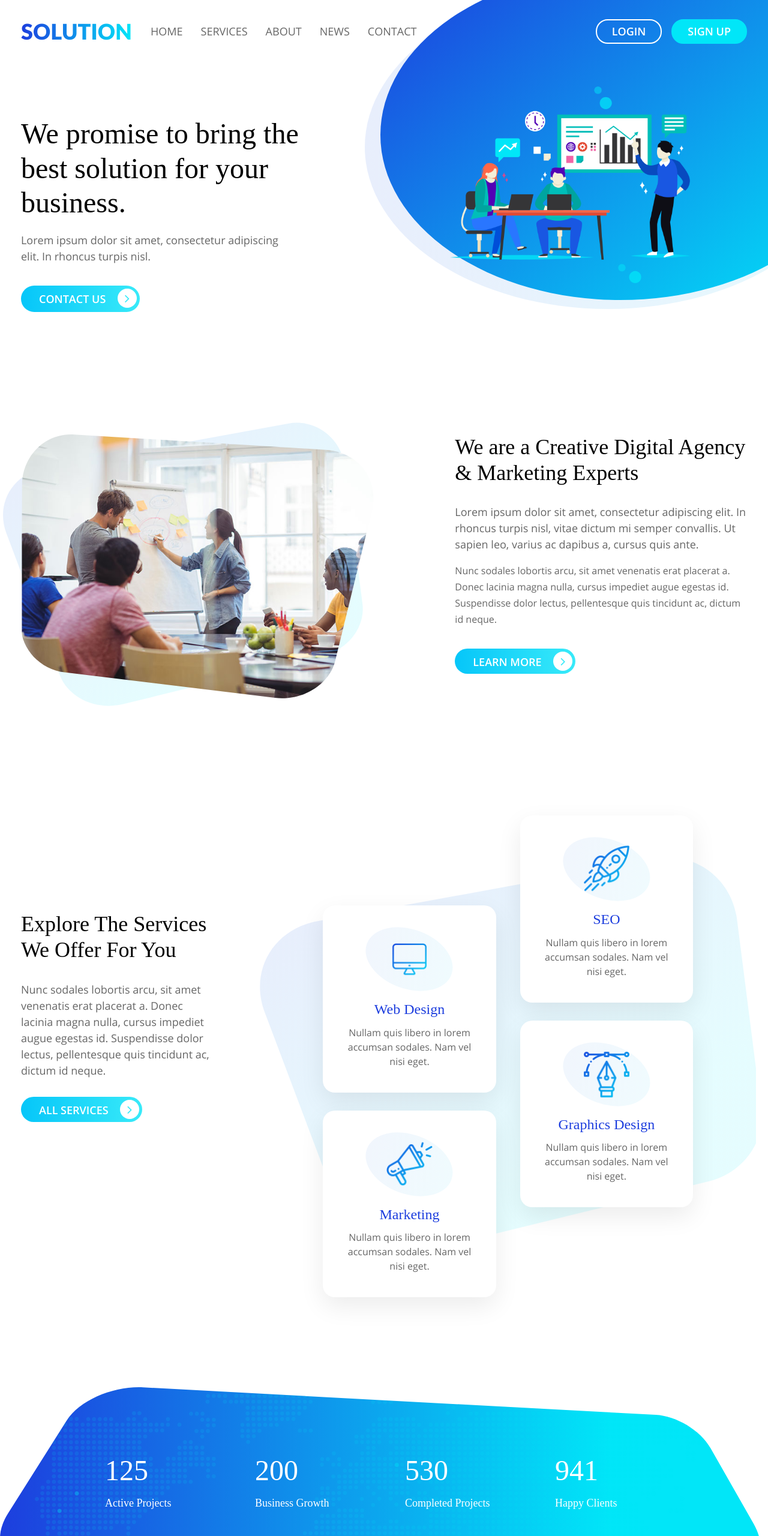
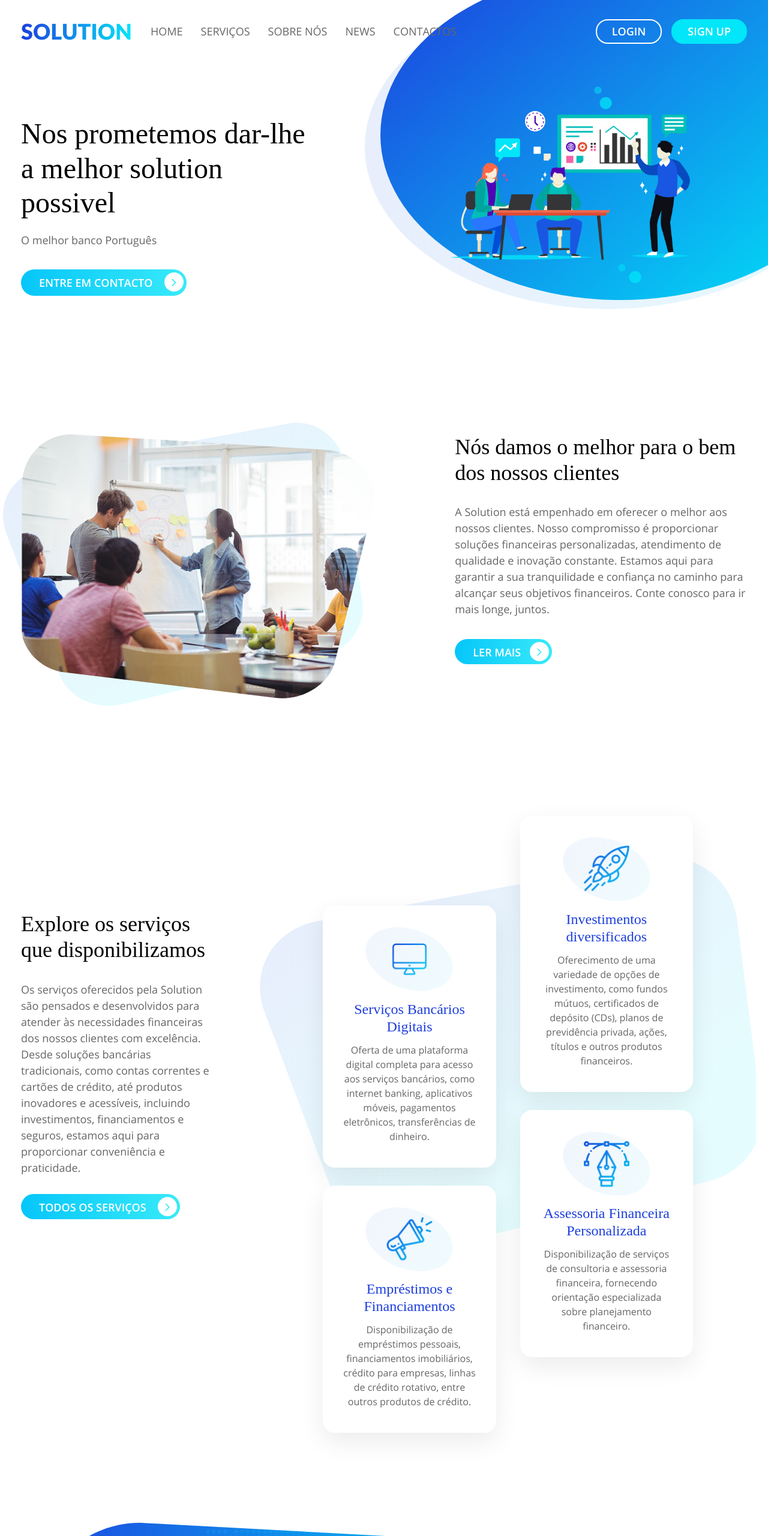
Before and after one commit to rodrigompf/Banco, a plain HTML site: page projetofinal_pi/index.html in a window 1280 px wide. Shown: the top 2560 px of the page at 60% size. Drawn offline with Linux system fonts and the light colour scheme; a web font is replaced by a local one.

Commit message:
site main

```diff
--- a/projetofinal_pi/index.html
+++ b/projetofinal_pi/index.html
@@ -30,10 +30,10 @@
         <div id="my-nav" class="collapse navbar-collapse">
             <ul class="navbar-nav mr-auto">
                 <li class="nav-item"><a class="nav-link" href="#">Home</a></li>
-                <li class="nav-item"><a class="nav-link" href="#services">Services</a></li>
-                <li class="nav-item"><a class="nav-link" href="#about">About</a></li>
+                <li class="nav-item"><a class="nav-link" href="#services">Serviços</a></li>
+                <li class="nav-item"><a class="nav-link" href="#about">Sobre nós</a></li>
                 <li class="nav-item"><a class="nav-link" href="#news">News</a></li>
-                <li class="nav-item"><a class="nav-link" href="#contact">Contact</a></li>
+                <li class="nav-item"><a class="nav-link" href="#contact">Contactos</a></li>
             </ul>
             <form class="form-inline my-2 my-lg-0">
                 <a href="#" class="btn btn-outline-dark my-2 my-sm-0 mr-3 text-uppercase">login</a> <a href="#"
@@ -47,11 +47,11 @@
     <div class="container">
         <div class="row">
             <div class="col-md-6">
-                <h1> We promise to bring
-                    the best <span>solution</span> for
-                    your business. </h1>
-                <p> Lorem ipsum dolor sit amet, consectetur adipiscing elit. In rhoncus turpis nisl. </p>
-                <a href="#">Contact Us <i class="fa fa-angle-right" aria-hidden="true"></i></a></div>
+                <h1> Nos prometemos
+                    dar-lhe a melhor <span>solution</span> possivel
+                     </h1>
+                <p> O melhor banco Português </p>
+                <a href="#">Entre em Contacto <i class="fa fa-angle-right" aria-hidden="true"></i></a></div>
             <div class="col-md-6">
                 <div class="card"><img class="card-img-top img-fluid" src="images/banner-img.png" alt=""></div>
             </div>
@@ -90,17 +90,14 @@
                 </div>
             </div>
             <div class="col-md-5">
-                <h2> We are a Creative Digital
-                    Agency & Marketing Experts </h2>
-                <p> Lorem ipsum dolor sit amet, consectetur adipiscing elit. In rhoncus turpis nisl, vitae dictum mi
-                    semper convallis. Ut sapien leo, varius ac dapibus a, cursus quis ante. </p>
+                <h2> Nós damos o melhor
+                    para o bem dos nossos clientes </h2>
+                <p>  A Solution está empenhado em oferecer o melhor aos nossos clientes. Nosso compromisso é proporcionar soluções financeiras personalizadas, atendimento de qualidade e inovação constante. Estamos aqui para garantir a sua tranquilidade e confiança no caminho para alcançar seus objetivos financeiros. Conte conosco para ir mais longe, juntos. </p>
                 <p>
-                    <small>Nunc sodales lobortis arcu, sit amet venenatis erat placerat a. Donec lacinia magna nulla,
-                        cursus impediet augue egestas id. Suspendisse dolor lectus, pellentesque quis tincidunt ac,
-                        dictum id neque.
+                    <small>
                     </small>
                 </p>
-                <a href="#">Learn More <i class="fa fa-angle-right" aria-hidden="true"></i></a></div>
+                <a href="#">Ler mais<i class="fa fa-angle-right" aria-hidden="true"></i></a></div>
         </div>
     </div>
 </div>
@@ -108,12 +105,10 @@
     <div class="container">
         <div class="row">
             <div class="col-lg-4">
-                <h2> Explore The Services<br/>
-                    We Offer For You </h2>
-                <p> Nunc sodales lobortis arcu, sit amet venenatis erat placerat a. Donec lacinia magna nulla, cursus
-                    impediet augue egestas id. Suspendisse dolor lectus, pellentesque quis tincidunt ac, dictum id
-                    neque. </p>
-                <a href="#">All Services <i class="fa fa-angle-right" aria-hidden="true"></i></a></div>
+                <h2> Explore os serviços<br/>
+                    que disponibilizamos</h2>
+                <p> Os serviços oferecidos pela Solution são pensados e desenvolvidos para atender às necessidades financeiras dos nossos clientes com excelência. Desde soluções bancárias tradicionais, como contas correntes e cartões de crédito, até produtos inovadores e acessíveis, incluindo investimentos, financiamentos e seguros, estamos aqui para proporcionar conveniência e praticidade. </p>
+                <a href="#">Todos os serviços <i class="fa fa-angle-right" aria-hidden="true"></i></a></div>
             <div class="col-lg-8">
                 <svg id="bg-services"
                      width="100%"
@@ -132,17 +127,17 @@
                         <div class="card text-center">
                             <div class="oval"><img class="card-img-top" src="images/web-design.png" alt=""></div>
                             <div class="card-body">
-                                <h3 class="card-title">Web Design</h3>
-                                <p class="card-text">Nullam quis libero in lorem accumsan sodales. Nam vel nisi
-                                    eget.</p>
+                                <h3 class="card-title">Serviços Bancários Digitais </h3>
+                                <p class="card-text">Oferta de uma plataforma digital completa para acesso aos serviços bancários, como internet banking, aplicativos móveis, pagamentos eletrônicos, transferências de dinheiro.
+                                    </p>
                             </div>
                         </div>
                         <div class="card text-center">
                             <div class="oval"><img class="card-img-top" src="images/marketing.png" alt=""></div>
                             <div class="card-body">
-                                <h3 class="card-title">Marketing</h3>
-                                <p class="card-text">Nullam quis libero in lorem accumsan sodales. Nam vel nisi
-                                    eget.</p>
+                                <h3 class="card-title">Empréstimos e Financiamentos </h3>
+                                <p class="card-text">Disponibilização de empréstimos pessoais, financiamentos imobiliários, crédito para empresas, linhas de crédito rotativo, entre outros produtos de crédito.
+                                    </p>
                             </div>
                         </div>
                     </div>
@@ -150,17 +145,16 @@
                         <div class="card text-center">
                             <div class="oval"><img class="card-img-top" src="images/seo.png" alt=""></div>
                             <div class="card-body">
-                                <h3 class="card-title">SEO</h3>
-                                <p class="card-text">Nullam quis libero in lorem accumsan sodales. Nam vel nisi
-                                    eget.</p>
+                                <h3 class="card-title">Investimentos diversificados </h3>
+                                <p class="card-text">Oferecimento de uma variedade de opções de investimento, como fundos mútuos, certificados de depósito (CDs), planos de previdência privada, ações, títulos e outros produtos financeiros.
+                                    </p>
                             </div>
                         </div>
                         <div class="card text-center">
                             <div class="oval"><img class="card-img-top" src="images/graphics-design.png" alt=""></div>
                             <div class="card-body">
-                                <h3 class="card-title">Graphics Design</h3>
-                                <p class="card-text">Nullam quis libero in lorem accumsan sodales. Nam vel nisi
-                                    eget.</p>
+                                <h3 class="card-title">Assessoria Financeira Personalizada</h3>
+                                <p class="card-text">Disponibilização de serviços de consultoria e assessoria financeira, fornecendo orientação especializada sobre planejamento financeiro.</p>
                             </div>
                         </div>
                     </div>
@@ -203,7 +197,7 @@
                 <div class="card">
                     <div class="card-body">
                         <h5 class="card-title">125</h5>
-                        <p class="card-text">Active Projects</p>
+                        <p class="card-text">Colaboradores</p>
                     </div>
                 </div>
             </div>
@@ -211,7 +205,7 @@
                 <div class="card">
                     <div class="card-body">
                         <h5 class="card-title">200</h5>
-                        <p class="card-text">Business Growth</p>
+                        <p class="card-text">investidores</p>
                     </div>
                 </div>
             </div>
@@ -219,7 +213,7 @@
                 <div class="card">
                     <div class="card-body">
                         <h5 class="card-title">530</h5>
-                        <p class="card-text">Completed Projects</p>
+                        <p class="card-text">projetos</p>
                     </div>
                 </div>
             </div>
@@ -227,7 +221,7 @@
                 <div class="card">
                     <div class="card-body">
                         <h5 class="card-title">941</h5>
-                        <p class="card-text">Happy Clients</p>
+                        <p class="card-text">Clientes</p>
                     </div>
                 </div>
             </div>
@@ -236,29 +230,27 @@
 </div>
 <div class="container-fluid gtco-testimonials">
     <div class="container">
-        <h2>What our customers say about us.</h2>
+        <h2>O que dizem os nossos clientes.</h2>
         <div class="owl-carousel owl-carousel1 owl-theme">
             <div>
                 <div class="card text-center"><img class="card-img-top" src="images/customer1.jpg" alt="">
                     <div class="card-body">
-                        <h5>Lisa Gally <br/>
-                            <span> Project Manager </span></h5>
-                        <p class="card-text">“ Nam libero tempore, cum soluta nobis est eligendi optio cumque nihil
-                            impedit quo minus id quod maxime placeat ” </p>
+                        <h5>Joana Silva <br/>
+                            <span> Cliente  </span></h5>
+                        <p class="card-text">“ A Solution  foi fundamental na realização dos meus sonhos. Com a orientação dos seus consultores financeiros, pude investir de forma inteligente e alcançar minhas metas financeiras mais rapidamente. Além disso, a praticidade do aplicativo móvel facilitou muito a gestão das minhas finanças. Estou muito satisfeita com a excelência no atendimento e na variedade de produtos oferecidos." </p>
                     </div>
                 </div>
             </div>
             <div>
                 <div class="card text-center"><img class="card-img-top" src="images/customer2.jpg" alt="">
                     <div class="card-body">
-                        <h5>Missy Limana<br/>
-                            <span> Project Manager </span></h5>
-                        <p class="card-text">“ Nam libero tempore, cum soluta nobis est eligendi optio cumque nihil
-                            impedit quo minus id quod maxime placeat ” </p>
+                        <h5>Pedro Santos<br/>
+                            <span> Cliente </span></h5>
+                        <p class="card-text">"Desde que me tornei cliente da Solution, a minha vida financeira se tornou muito mais tranquila. Eles me ajudaram a conseguir um empréstimo para a compra do meu primeiro carro, com condições acessíveis e um processo descomplicado. A equipe foi extremamente prestativa e profissional durante todo o processo. Recomendo a todos!"</p>
                     </div>
                 </div>
             </div>
-            <div>
+           <!--<div>
                 <div class="card text-center"><img class="card-img-top" src="images/customer3.jpg" alt="">
                     <div class="card-body">
                         <h5>Aana Brown<br/>
@@ -276,7 +268,7 @@
                         <p class="card-text">“ Nam libero tempore, cum soluta nobis est eligendi optio cumque nihil
                             impedit quo minus id quod maxime placeat ” </p>
                     </div>
-                </div>
+                </div> -->
             </div>
         </div>
     </div>
@@ -287,49 +279,43 @@
             <div class="media col-md-6 col-lg-4">
                 <div class="oval mr-4"><img class="align-self-start" src="images/quality-results.png" alt=""></div>
                 <div class="media-body">
-                    <h5 class="mb-0">Quality Results</h5>
-                    Aliquam a nisl pulvinar, hendrerit arcu sed, dapibus velit. Duis ac quam id sapien vestibulum
-                    fermentum ac eu eros. Aliquam erat volutpat.
+                    <h5 class="mb-0">Resultados de qualidade </h5>
+                    Nosso compromisso é entregar resultados confiáveis e eficazes, superando expectativas.
                 </div>
             </div>
             <div class="media col-md-6 col-lg-4">
                 <div class="oval mr-4"><img class="align-self-start" src="images/analytics.png" alt=""></div>
                 <div class="media-body">
-                    <h5 class="mb-0">Analytics</h5>
-                    Aliquam a nisl pulvinar, hendrerit arcu sed, dapibus velit. Duis ac quam id sapien vestibulum
-                    fermentum ac eu eros. Aliquam erat volutpat.
+                    <h5 class="mb-0">Análises</h5>
+                    Oferecemos insights precisos e detalhados para embasar suas decisões estratégicas.
                 </div>
             </div>
             <div class="media col-md-6 col-lg-4">
                 <div class="oval mr-4"><img class="align-self-start" src="images/affordable-pricing.png" alt=""></div>
                 <div class="media-body">
-                    <h5 class="mb-0">Affordable Pricing</h5>
-                    Aliquam a nisl pulvinar, hendrerit arcu sed, dapibus velit. Duis ac quam id sapien vestibulum
-                    fermentum ac eu eros. Aliquam erat volutpat.
+                    <h5 class="mb-0">Preços Acessíveis</h5>
+                    Mantemos serviços competitivos e acessíveis para atender a diversas necessidades financeiras.
                 </div>
             </div>
             <div class="media col-md-6 col-lg-4">
                 <div class="oval mr-4"><img class="align-self-start" src="images/easy-to-use.png" alt=""></div>
                 <div class="media-body">
-                    <h5 class="mb-0">Easy To Use</h5>
-                    Aliquam a nisl pulvinar, hendrerit arcu sed, dapibus velit. Duis ac quam id sapien vestibulum
-                    fermentum ac eu eros. Aliquam erat volutpat.
+                    <h5 class="mb-0">Fácil de Usar</h5>
+                    Nossa plataforma intuitiva garante uma experiência bancária simples e conveniente.
                 </div>
             </div>
             <div class="media col-md-6 col-lg-4">
                 <div class="oval mr-4"><img class="align-self-start" src="images/free-support.png" alt=""></div>
                 <div class="media-body">
-                    <h5 class="mb-0">Free Support</h5>
-                    Aliquam a nisl pulvinar, hendrerit arcu sed, dapibus velit. Duis ac quam id sapien vestibulum
-                    fermentum ac eu eros. Aliquam erat volutpat.
+                    <h5 class="mb-0">Suporte Gratuito</h5>
+                    Estamos sempre disponíveis para oferecer suporte abrangente e gratuito aos nossos clientes.
                 </div>
             </div>
             <div class="media col-md-6 col-lg-4">
                 <div class="oval mr-4"><img class="align-self-start" src="images/effectively-increase.png" alt=""></div>
                 <div class="media-body">
-                    <h5 class="mb-0">Effectively Increase</h5>
-                    Aliquam a nisl pulvinar, hendrerit arcu sed, dapibus velit. Duis ac quam id sapien vestibulum
-                    fermentum ac eu eros. Aliquam erat volutpat.
+                    <h5 class="mb-0">Aumento Afetivo</h5>
+                    Buscamos construir laços emocionais, baseados em confiança e compromisso a longo prazo.
                 </div>
             </div>
         </div>
@@ -346,6 +332,7 @@
         </div>
     </div>
 </div>
+<!--
 <div class="container-fluid gtco-news" id="news">
     <div class="container">
         <h2>Latest News & Articles</h2>
@@ -418,30 +405,30 @@
             </div>
         </div>
     </div>
-</div>
+</div> -->
 <footer class="container-fluid" id="gtco-footer">
     <div class="container">
         <div class="row">
             <div class="col-lg-6" id="contact">
-                <h4> Contact Us </h4>
-                <input type="text" class="form-control" placeholder="Full Name">
-                <input type="email" class="form-control" placeholder="Email Address">
-                <textarea class="form-control" placeholder="Message"></textarea>
-                <a href="#" class="submit-button">READ MORE <i class="fa fa-angle-right" aria-hidden="true"></i></a>
+                <h4> Entre em contacto </h4>
+                <input type="text" class="form-control" placeholder="Nome completo">
+                <input type="email" class="form-control" placeholder="email">
+                <textarea class="form-control" placeholder="Menssagem"></textarea>
+                <a href="#" class="submit-button">ler mais <i class="fa fa-angle-right" aria-hidden="true"></i></a>
             </div>
             <div class="col-lg-6">
                 <div class="row">
                     <div class="col-6">
-                        <h4>Company</h4>
+                        <h4>Solution</h4>
                         <ul class="nav flex-column company-nav">
                             <li class="nav-item"><a class="nav-link" href="#">Home</a></li>
-                            <li class="nav-item"><a class="nav-link" href="#">Services</a></li>
-                            <li class="nav-item"><a class="nav-link" href="#">About</a></li>
+                            <li class="nav-item"><a class="nav-link" href="#">Serviços</a></li>
+                            <li class="nav-item"><a class="nav-link" href="#">sobre nós</a></li>
                             <li class="nav-item"><a class="nav-link" href="#">News</a></li>
-                            <li class="nav-item"><a class="nav-link" href="#">FAQ's</a></li>
-                            <li class="nav-item"><a class="nav-link" href="#">Contact</a></li>
+
+                            <li class="nav-item"><a class="nav-link" href="#">Contactos</a></li>
                         </ul>
-                        <h4 class="mt-5">Fllow Us</h4>
+                        <h4 class="mt-5">Siga-nos</h4>
                         <ul class="nav follow-us-nav">
                             <li class="nav-item"><a class="nav-link pl-0" href="#"><i class="fa fa-facebook"
                                                                                       aria-hidden="true"></i></a></li>
@@ -456,16 +443,15 @@
                     <div class="col-6">
                         <h4>Services</h4>
                         <ul class="nav flex-column services-nav">
-                            <li class="nav-item"><a class="nav-link" href="#">Web Design</a></li>
-                            <li class="nav-item"><a class="nav-link" href="#">Graphics Design</a></li>
-                            <li class="nav-item"><a class="nav-link" href="#">App Design</a></li>
-                            <li class="nav-item"><a class="nav-link" href="#">SEO</a></li>
-                            <li class="nav-item"><a class="nav-link" href="#">Marketing</a></li>
-                            <li class="nav-item"><a class="nav-link" href="#">Analytic</a></li>
+                            <li class="nav-item"><a class="nav-link" href="#">Serviços Bancários Digitais</a></li>
+                            <li class="nav-item"><a class="nav-link" href="#">Investimentos diversificados</a></li>
+                            <li class="nav-item"><a class="nav-link" href="#">Empréstimos e Financiamentos</a></li>
+                            <li class="nav-item"><a class="nav-link" href="#">Assessoria Financeira Personalizada</a></li>
+
                         </ul>
                     </div>
                     <div class="col-12">
-                        <p>&copy; 2019. All Rights Reserved. Design by <a href="https://gettemplates.co" target="_blank">GetTemplates</a>.</p>
+
                     </div>
                 </div>
             </div>
```
